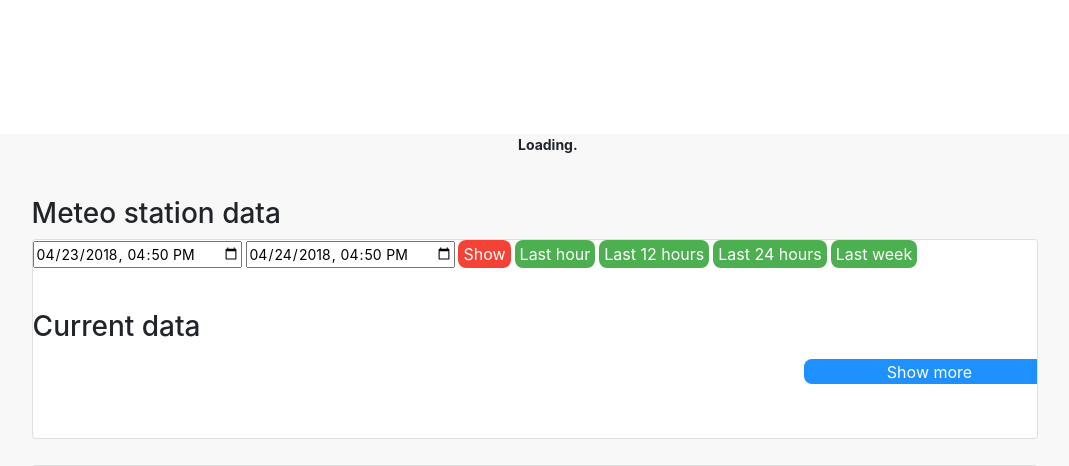
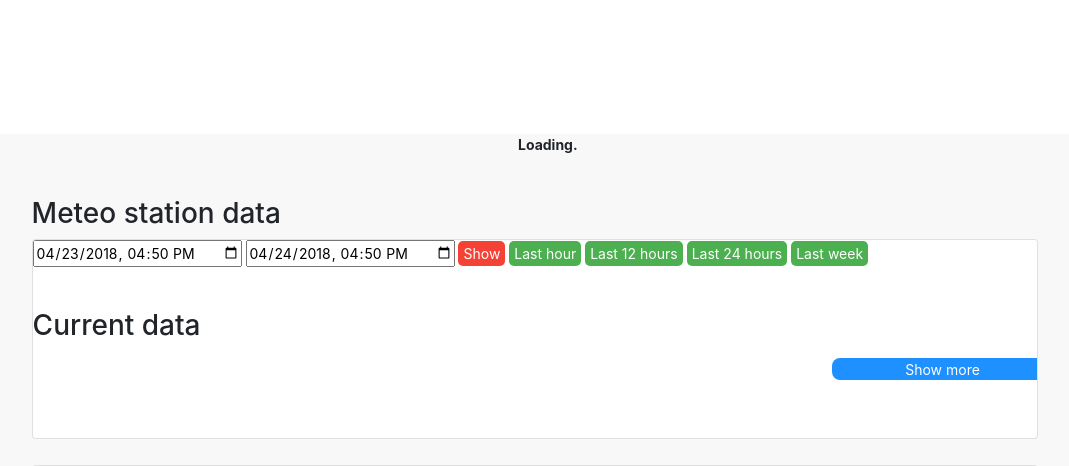
Before and after one commit to Andris-Akacenoks/meteo, a PHP site: page / in a window 1280 px wide. Shown: the part 1466-1932 px from the top of the page, without its empty margins (90-1159 px from the left). Run offline with PHP 8.4, Linux system fonts and the light colour scheme; data that the repository does not hold is empty; some libraries are stand-ins or nearby versions.

Commit message:
Maybe fixes for projector

```diff
--- a/project/src/css/style.css
+++ b/project/src/css/style.css
@@ -205,7 +205,7 @@ html, body {height: 100%;}
     text-align: center;
     text-decoration: none;
     display: inline-block;
-    font-size: 16px;
+    font-size: 14px;
     border-radius: 8px;
 }
 
@@ -217,8 +217,8 @@ html, body {height: 100%;}
   text-align: center;
   text-decoration: none;
   display: inline-block;
-  font-size: 16px;
-  border-radius: 8px;
+  font-size: 14px;
+  border-radius: 5px;
 }
 .telescope-button{
   float: right;
@@ -243,8 +243,8 @@ html, body {height: 100%;}
   text-align: center;
   text-decoration: none;
   display: inline-block;
-  font-size: 16px;
-  border-radius: 8px;
+  font-size: 14px;
+  border-radius: 5px;
 }
 
 .right-line-chart-container{
@@ -298,18 +298,21 @@ html, body {height: 100%;}
   .footer {
     left: 240px; }
 
+
+  }
+
+  @media (max-width: 1073px) {
+    #more-button{
+      visibility: hidden;
+    }
+    #button-container{
+      display: block;
+
+    }
     #card{
       height:350px;
     }
 
-    #more-button{
-      visibility: hidden;
-    }
-
-    #button-container{
-      display: block;
-
-    }
   }
 
 @media (max-width: 1023px) {
```
